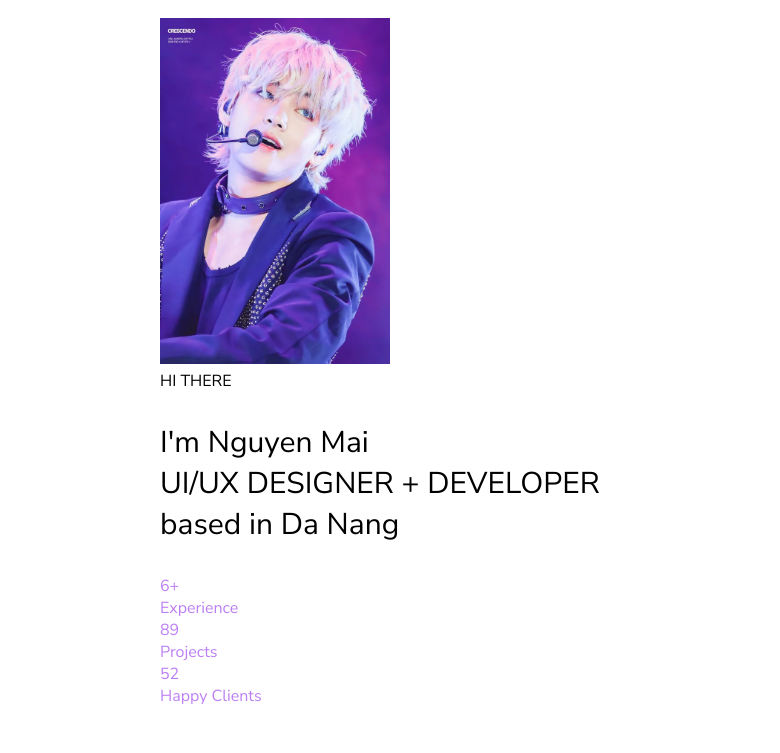
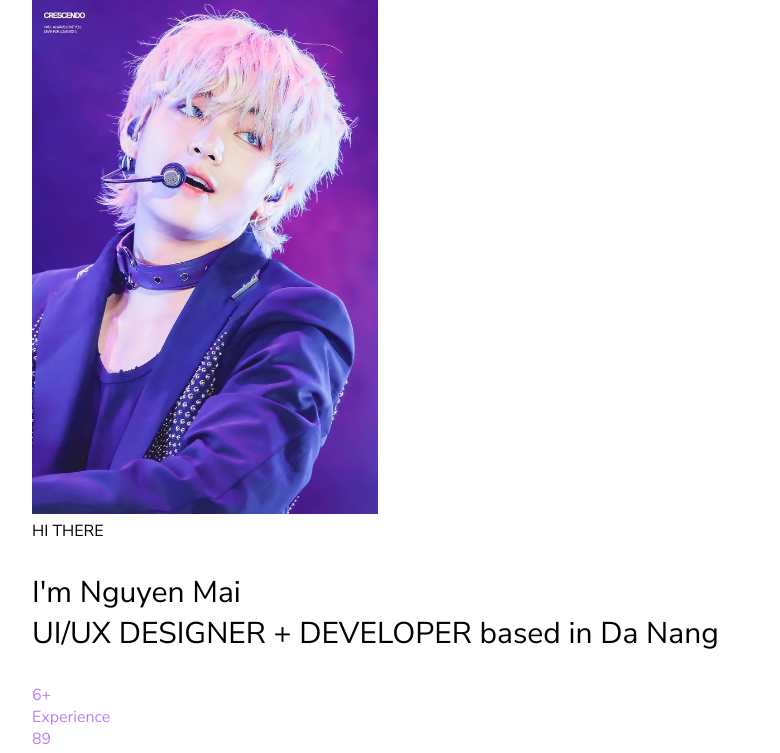
Before and after one commit to iemmeiemi/SGroupStudy, a plain HTML site: page w1ex2.html in a window 1280 px wide. Shown: the part 94-847 px from the top of the page, without its empty margins (224-1004 px from the left). Drawn offline with Linux system fonts and the light colour scheme.

Commit message:
Update w1ex1.css: body padding

```diff
--- a/assets/w1ex1.css
+++ b/assets/w1ex1.css
@@ -7,7 +7,7 @@
 }
 
 body {
-    padding-inline: 30%;
+    padding-inline: 20%;
     padding-block: 30px;
 }
 
```
